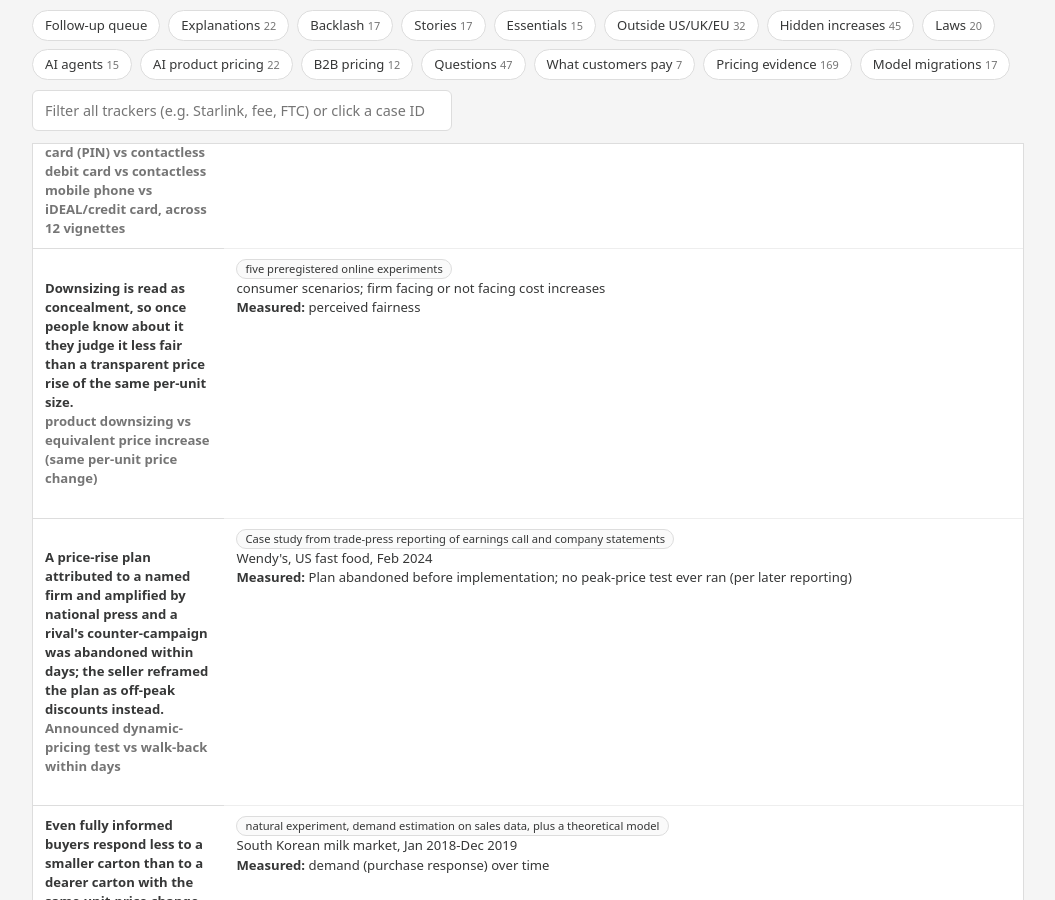
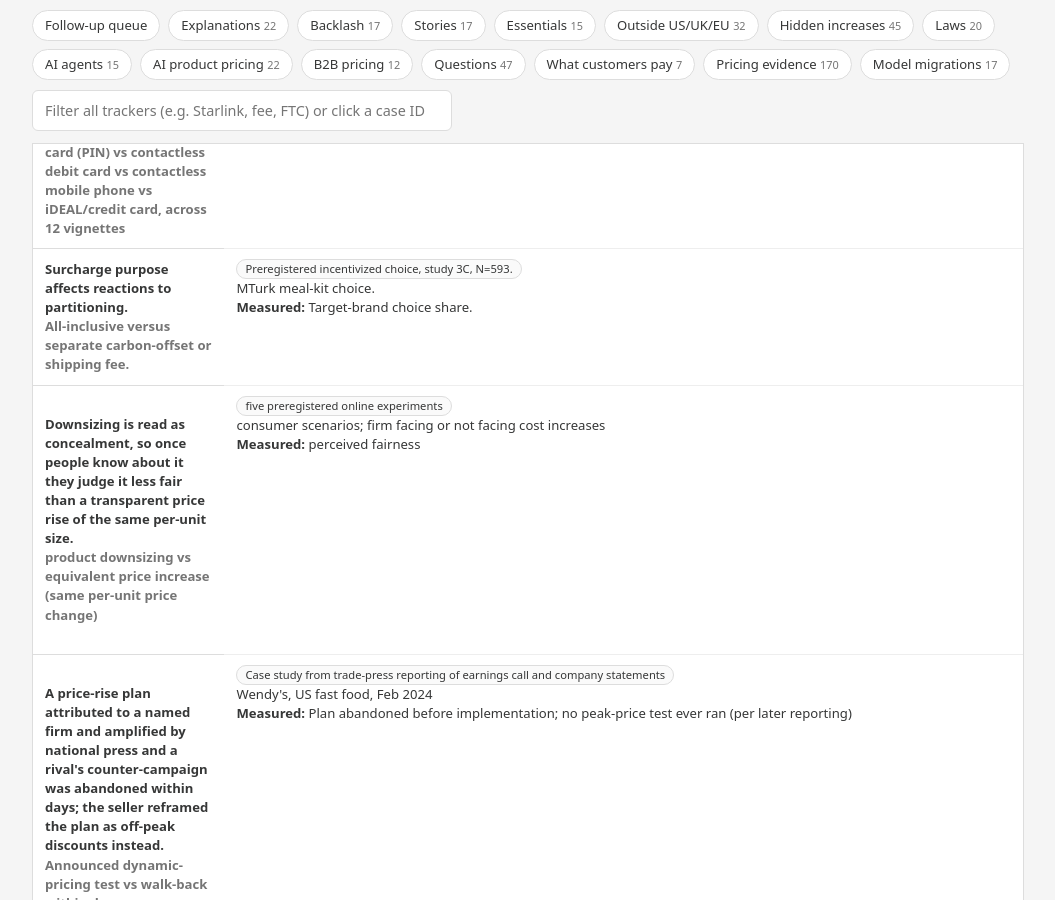
Before and after one commit to UtpalDholakia/pricing-briefings, a Jekyll site: the page built from trackers.html, in a window 1280 px wide and 900 px high, scrolled down 77477 px. Shown: the whole window, without its empty margins (112-1167 px from the left). Built offline with Jekyll 4.4.1, drawn with Linux system fonts in a browser that asks for light colours.

Commit message:
Add ChatGPT surcharge evidence for 2026-11-24

```diff
--- a/_data/trackers/pricing_evidence.yml
+++ b/_data/trackers/pricing_evidence.yml
@@ -1,4 +1,20 @@
 # One row per comparison. Keep null results and identify the outcome actually measured.
+- id: "goenka-bagchi-sociomoral-partitioning-3c-2024"
+  date: "2024-04-08"
+  mechanism: "Surcharge purpose affects reactions to partitioning."
+  mechanism_codes: [partitioned-pricing, motive-attribution]
+  comparison: "All-inclusive versus separate carbon-offset or shipping fee."
+  design: "Preregistered incentivized choice, study 3C, N=593."
+  setting: "MTurk meal-kit choice."
+  outcome: "Target-brand choice share."
+  result_kind: "Context-dependent"
+  result: "All-inclusive 40.1%; carbon-offset separated 27.6% (p=.009); shipping separated 40.1% (p=.999 versus all-inclusive)."
+  boundary: "Prize incentive; not actual retention. Size not manipulated."
+  source: "https://doi.org/10.1093/jcr/ucae026"
+  related_source: "https://mkwu.people.ust.hk/assignment/2026_06.pdf"
+  verification_note: "Read study 3C methods and results, pp.885-886. First-online date; issue February 2025."
+  digest: "2026-11-24"
+  agent: "chatgpt"
 - id: leo-huh-ai-price-dispersion-2026
   date: '2026'
   mechanism: 'Buyers believe AI-set prices vary less than human-set prices, so an AI counterpart feels like a safer price'
```
